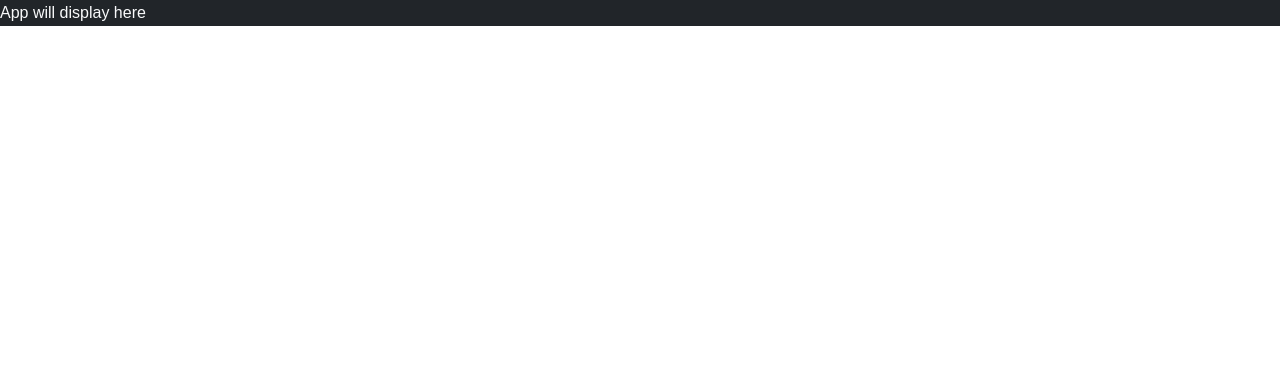
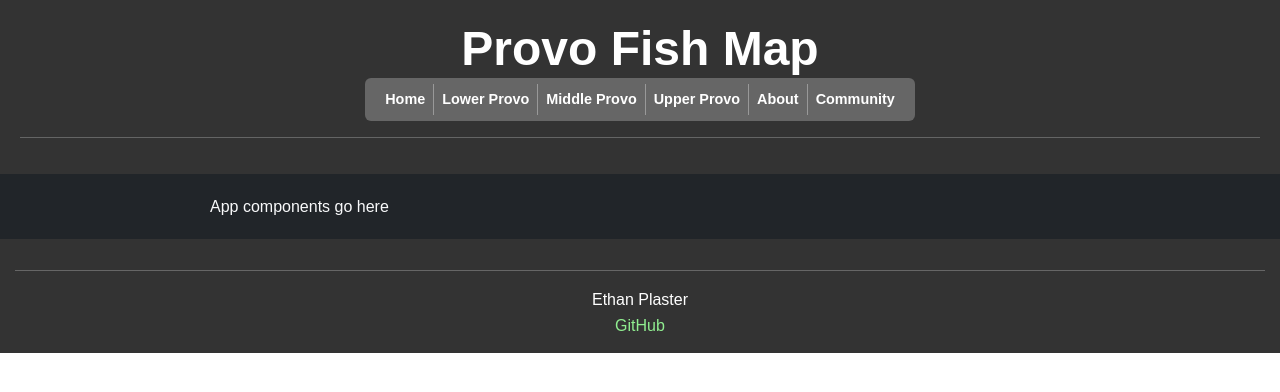
Before and after one commit to ethanplazz/startup, a React (Vite) app: page / in a window 1280 px wide. Shown: the top 392 px of the page. Built offline with nearby package versions, Linux system fonts and the light colour scheme.

Commit message:
Added my header and footer to app jsx with a placeholder main as I follow the tutorial. It looks nice on the website.

```diff
--- a/src/app.jsx
+++ b/src/app.jsx
@@ -3,5 +3,31 @@ import 'bootstrap/dist/css/bootstrap.min.css';
 import './app.css';
 
 export default function App() {
-  return <div className="body bg-dark text-light">App will display here</div>;
+  return (
+    <div className="body bg-dark text-light">
+      <header>
+        <h1>Provo Fish Map</h1>
+        <nav>
+          <ul>
+            <li><a href="index.html">Home</a></li>
+            <li><a href="lower.html">Lower Provo</a></li>
+            <li><a href="middle.html">Middle Provo</a></li>
+            <li><a href="upper.html">Upper Provo</a></li>
+            <li><a href="about.html">About</a></li>
+            <li><a href="community.html">Community</a></li>
+          </ul>
+        </nav>
+        <hr />
+      </header>
+
+      <main>App components go here</main>
+
+      <footer>
+        <hr />
+        <span className="text-reset">Ethan Plaster</span>
+        <br />
+        <a href="https://github.com/ethanplazz/startup.git">GitHub</a>
+      </footer>
+    </div>
+  );
 }
```
